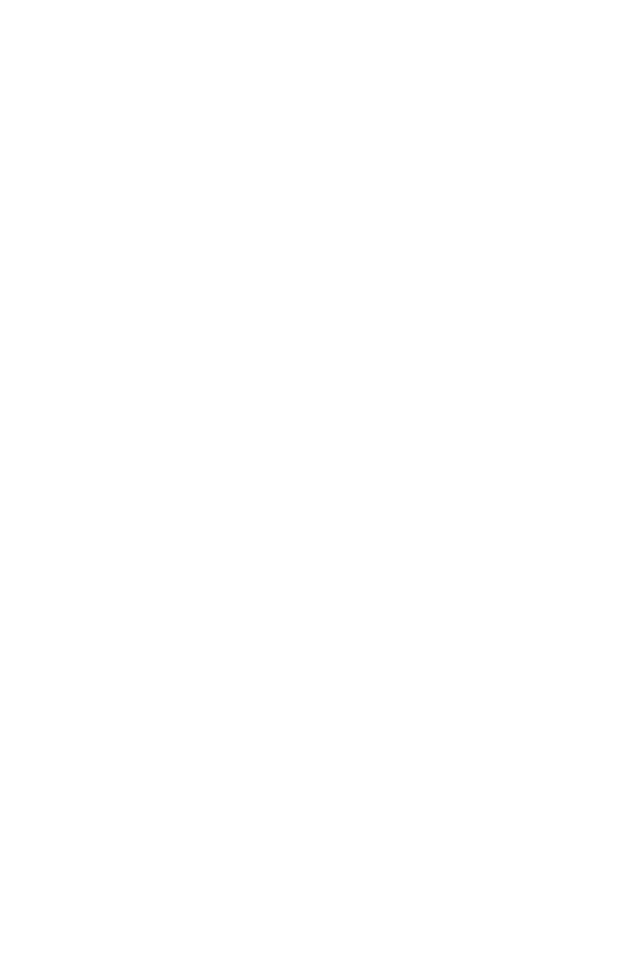
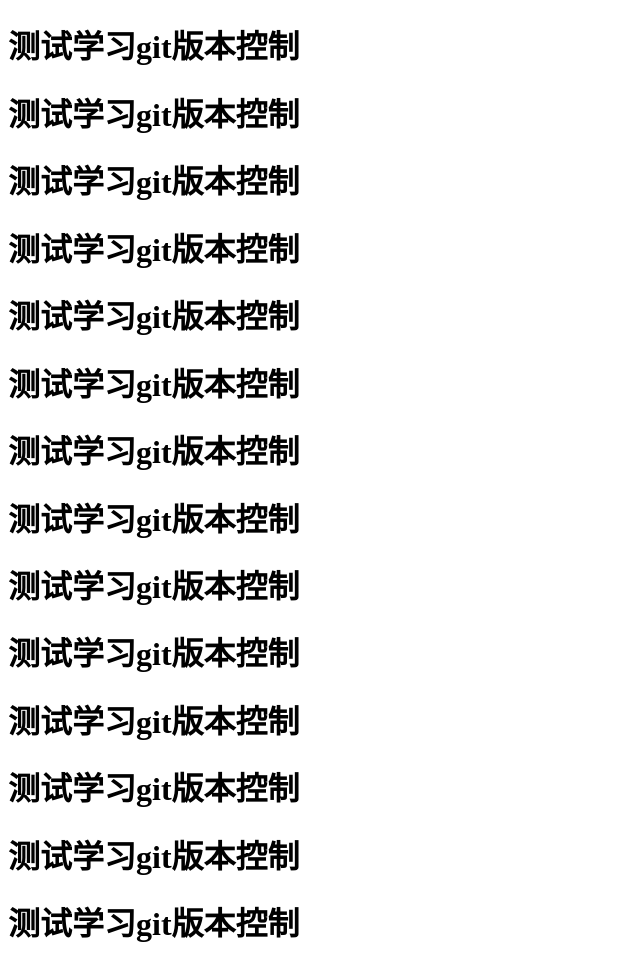
Before and after one commit to zhou201608/TestGit2, a plain HTML site: page index.html in a window 1280 px wide. Shown: the whole page, without its empty margins (0-640 px from the left). Before the commit the page ends 800 px from the top, so only its background shows below. Drawn offline with Linux system fonts and the light colour scheme.

Commit message:
gitStart
学习git

```diff
--- a/index.html
+++ b/index.html
@@ -4,6 +4,21 @@
 <head>
 </head>
 <body>
-	<div class="box"></div>
+	<div class="box">
+		<h1>测试学习git版本控制</h1>
+		<h1>测试学习git版本控制</h1>
+		<h1>测试学习git版本控制</h1>
+		<h1>测试学习git版本控制</h1>
+		<h1>测试学习git版本控制</h1>
+		<h1>测试学习git版本控制</h1>
+		<h1>测试学习git版本控制</h1>
+		<h1>测试学习git版本控制</h1>
+		<h1>测试学习git版本控制</h1>
+		<h1>测试学习git版本控制</h1>
+		<h1>测试学习git版本控制</h1>
+		<h1>测试学习git版本控制</h1>
+		<h1>测试学习git版本控制</h1>
+		<h1>测试学习git版本控制</h1>
+	</div>
 </body>
 </html>
```
